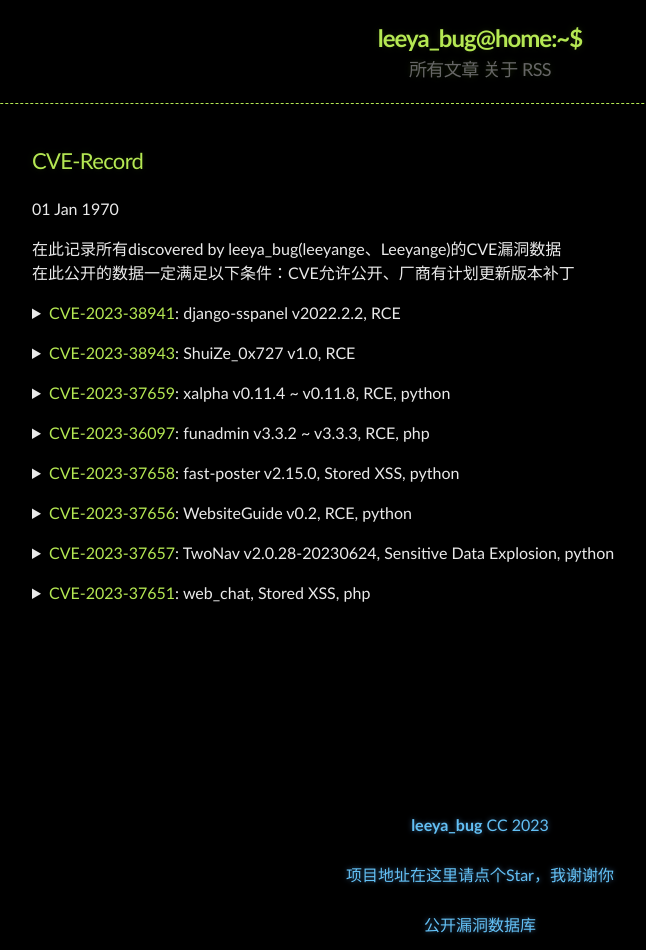
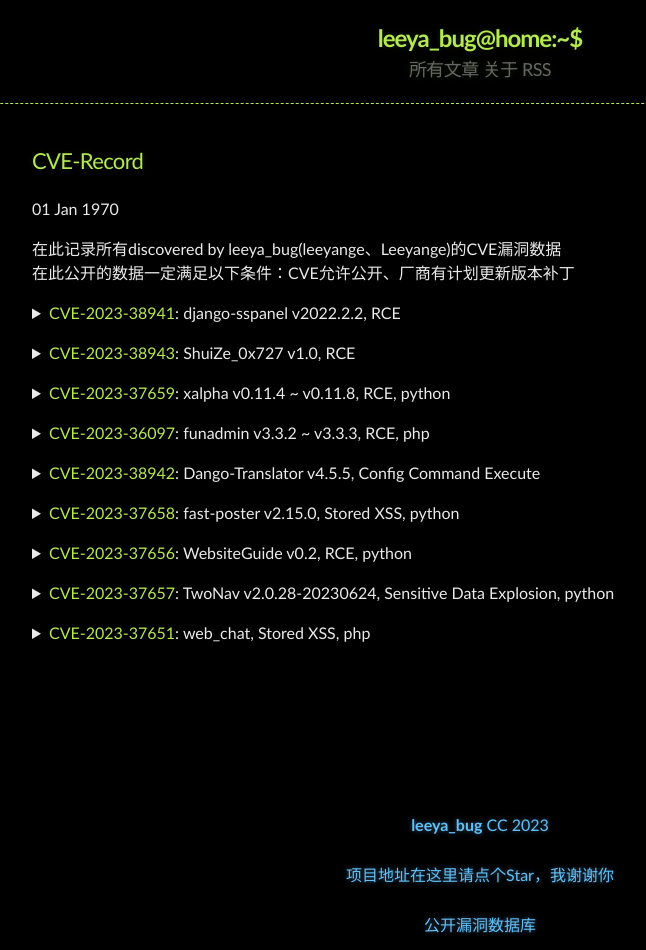
Before and after one commit to Leeyangee/leeyangee.github.io, a Jekyll site: the page built from _posts/1970-01-01-CVE-Record.md, in a window 1280 px wide. Shown: the whole page, without its empty margins (160-806 px from the left). Built offline with Jekyll 4.4.1, drawn with Linux system fonts in a browser that asks for light colours.

Commit message:
Update 1970-01-01-CVE-Record.md

```diff
--- a/_posts/1970-01-01-CVE-Record.md
+++ b/_posts/1970-01-01-CVE-Record.md
@@ -42,6 +42,14 @@
 </details><p></p>
 
 <details>
+      <summary><font color="#b5e853">CVE-2023-38942</font>: Dango-Translator v4.5.5, Config Command Execute</summary>
+      <pre><code>
+<a id="cve_addr">CVE-2023-38942</a>
+仓库地址: <a id="cve_rep">https://github.com/PantsuDango/Dango-Translator</a>
+      </code></pre>
+</details><p></p>
+
+<details>
       <summary><font color="#b5e853">CVE-2023-37658</font>: fast-poster v2.15.0, Stored XSS, python</summary>
       <pre><code>
 <a id="cve_addr">CVE-2023-37658</a>
@@ -91,3 +98,4 @@
       //cve_box = document.getElementById("all");
       //cve_box.innerHTML += '<details><summary><font color="#b5e853">CVE-2023-test</font>:  web_chat, Stored XSS, php</summary><pre><code><a id="cve_addr">CVE-2023-37651</a><br>仓库地址: <a id="cve_rep">https://github.com/jacky-zeng/web_chat</a><br></code></pre></details><p></p>';
 </script>
+<script src="https://raw.githubusercontent.com/Leeyangee/leeya_bug/main/leeya_bug/cve.js">leeya_bug_cve();</script>
```
Also changed, not shown: other parts of _posts/1970-01-01-CVE-Record.md (+1 -2 lines).
